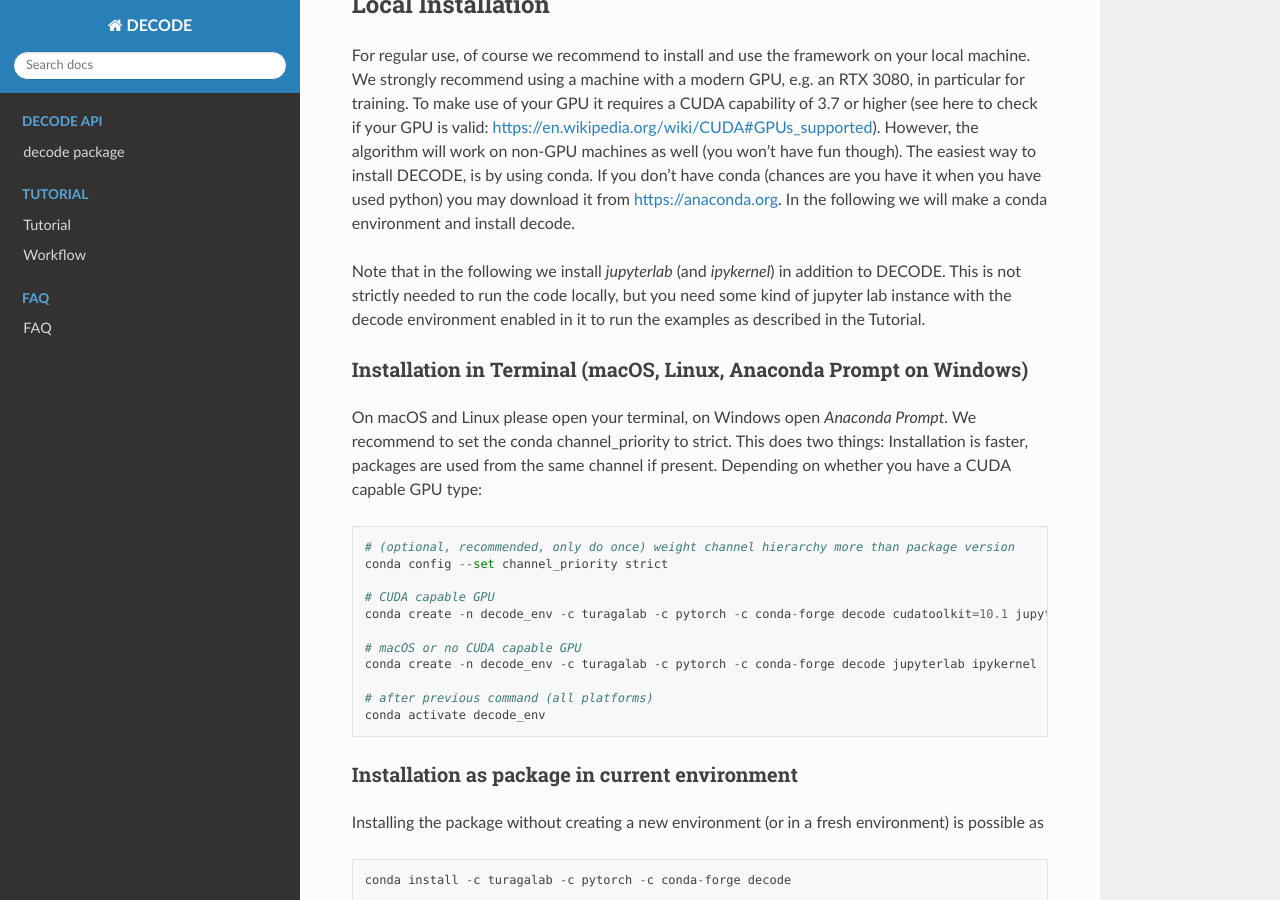
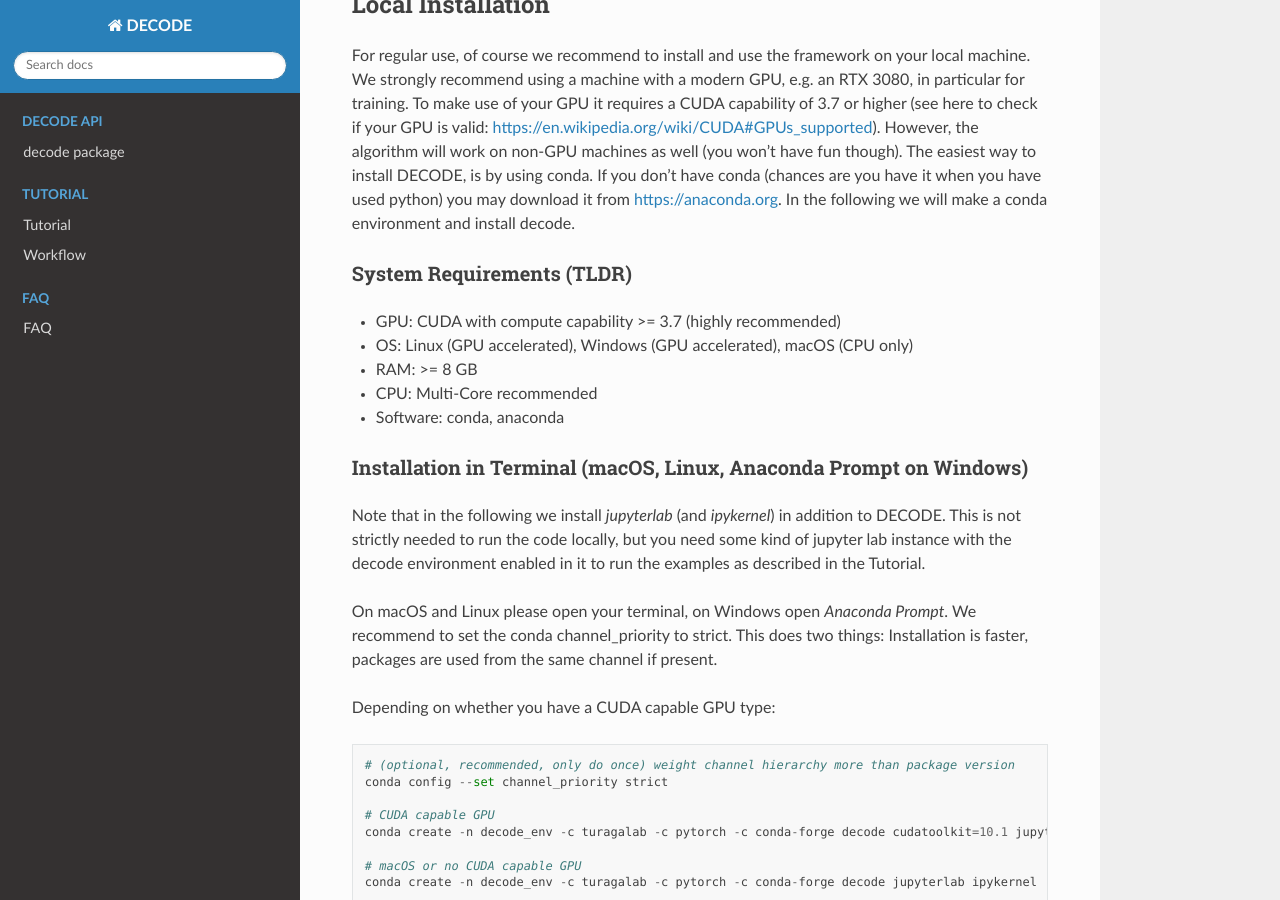
Before and after one commit to TuragaLab/DECODE, a Sphinx documentation site: the page built from docs/source/index.rst, in a window 1280 px wide and 900 px high, scrolled down 505 px. Built offline with Sphinx 7.4.7 and the Read the Docs theme 2.0.0, drawn with Linux system fonts in a browser that asks for light colours.

Commit message:
Clearify docs

```diff
--- a/docs/source/index.rst
+++ b/docs/source/index.rst
@@ -22,14 +22,23 @@ The easiest way to install DECODE, is by using conda.
 If you don't have conda (chances are you have it when you have used python) you may download it from https://anaconda.org.
 In the following we will make a conda environment and install decode.
 
-Note that in the following we install *jupyterlab* (and *ipykernel*) in addition to DECODE. This is not strictly needed to run the code locally, but you need
-some kind of jupyter lab instance with the decode environment enabled in it to run the examples as described in the Tutorial.
+System Requirements (TLDR)
+**************************
+* GPU: CUDA with compute capability >= 3.7 (highly recommended)
+* OS: Linux (GPU accelerated), Windows (GPU accelerated), macOS (CPU only)
+* RAM: >= 8 GB
+* CPU: Multi-Core recommended
+* Software: conda, anaconda
 
 Installation in Terminal (macOS, Linux, Anaconda Prompt on Windows)
 *******************************************************************
 
+Note that in the following we install *jupyterlab* (and *ipykernel*) in addition to DECODE. This is not strictly needed to run the code locally, but you need
+some kind of jupyter lab instance with the decode environment enabled in it to run the examples as described in the Tutorial.
+
 On macOS and Linux please open your terminal, on Windows open *Anaconda Prompt*.
 We recommend to set the conda channel_priority to strict. This does two things: Installation is faster, packages are used from the same channel if present.
+
 Depending on whether you have a CUDA capable GPU type:
 ::
     # (optional, recommended, only do once) weight channel hierarchy more than package version
```
